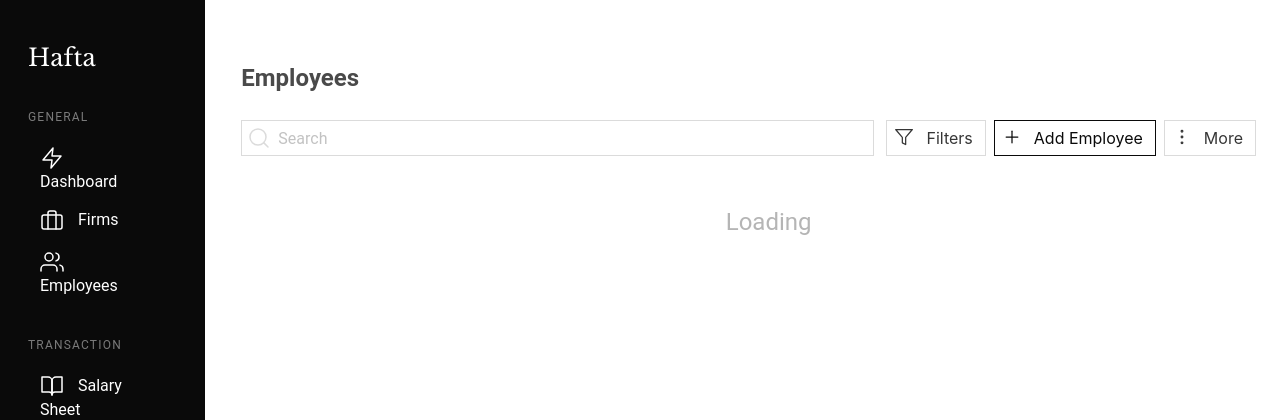
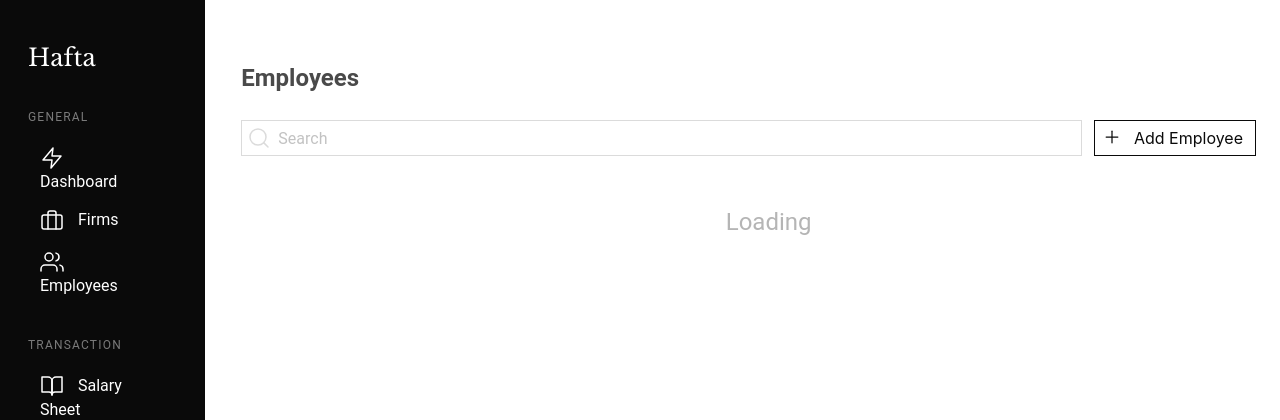
Before and after one commit to tanyafeest/emp-system, a Flask app: page /employee/ in a window 1280 px wide. Shown: the top 420 px of the page. Run offline with Flask 2, Linux system fonts and the light colour scheme; a user stored in the database is signed in; data that the repository does not hold is empty; some libraries are stand-ins or nearby versions; some web fonts are replaced.

Commit message:
Removed CTA buttons

```diff
--- a/app/templates/employees/index.html
+++ b/app/templates/employees/index.html
@@ -11,7 +11,7 @@
         </div>
 
 
-        <div class="table-container" id="emp_show">
+        <div class="" id="emp_show">
             <table class="table is-bordered is-fullwidth is-hoverable">
                 <div class="field is-grouped">
                     <div class="control is-expanded has-icons-left">
@@ -24,14 +24,14 @@
 
                     <div class="control">
                         <div class="buttons">
-                            <div class="button"><span class="icon icon-btn icon-btn-in"><i
+                            <!-- <div class="button"><span class="icon icon-btn icon-btn-in"><i
                                         data-feather="filter"></i></span>Filters
-                            </div>
+                            </div> -->
                             <a href="{{ url_for('employee.new')}}" class="button is-black is-outlined"><span
                                     class="icon icon-btn icon-btn-in"><i data-feather="plus"></i></span>Add
                                 Employee</a>
-                            <a class="button"><span class="icon icon-btn icon-btn-in"><i
-                                        data-feather="more-vertical"></i></span>More</a>
+                            <!-- <a class="button"><span class="icon icon-btn icon-btn-in"><i
+                                        data-feather="more-vertical"></i></span>More</a> -->
                         </div>
                     </div>
 
```
